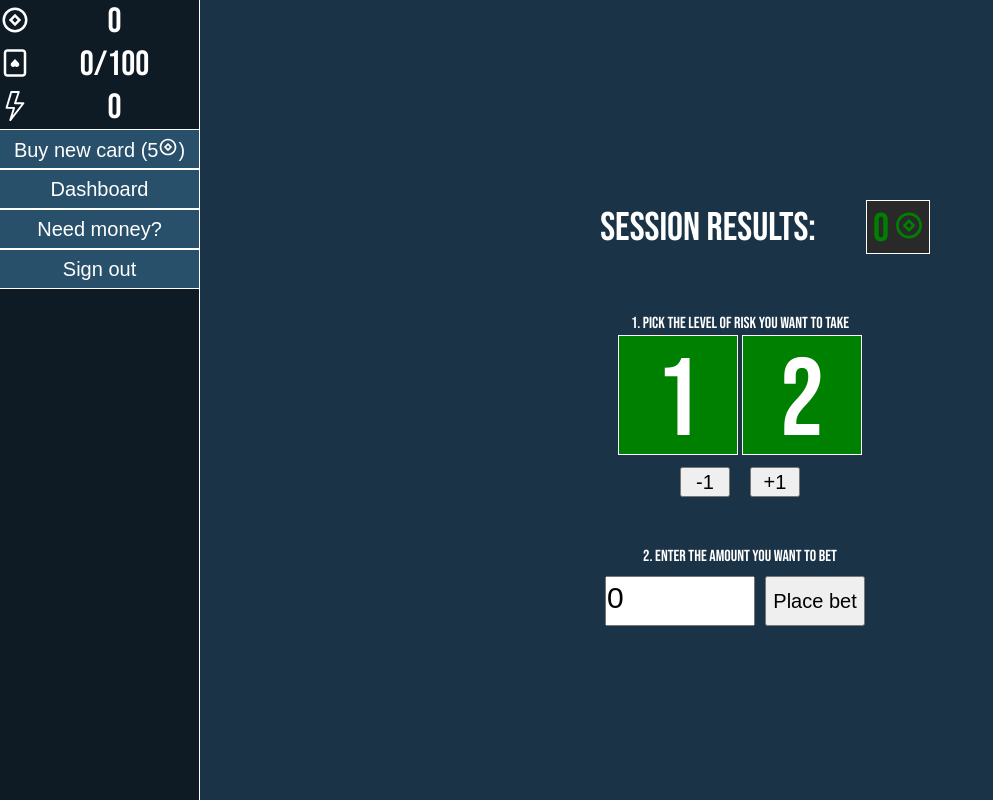
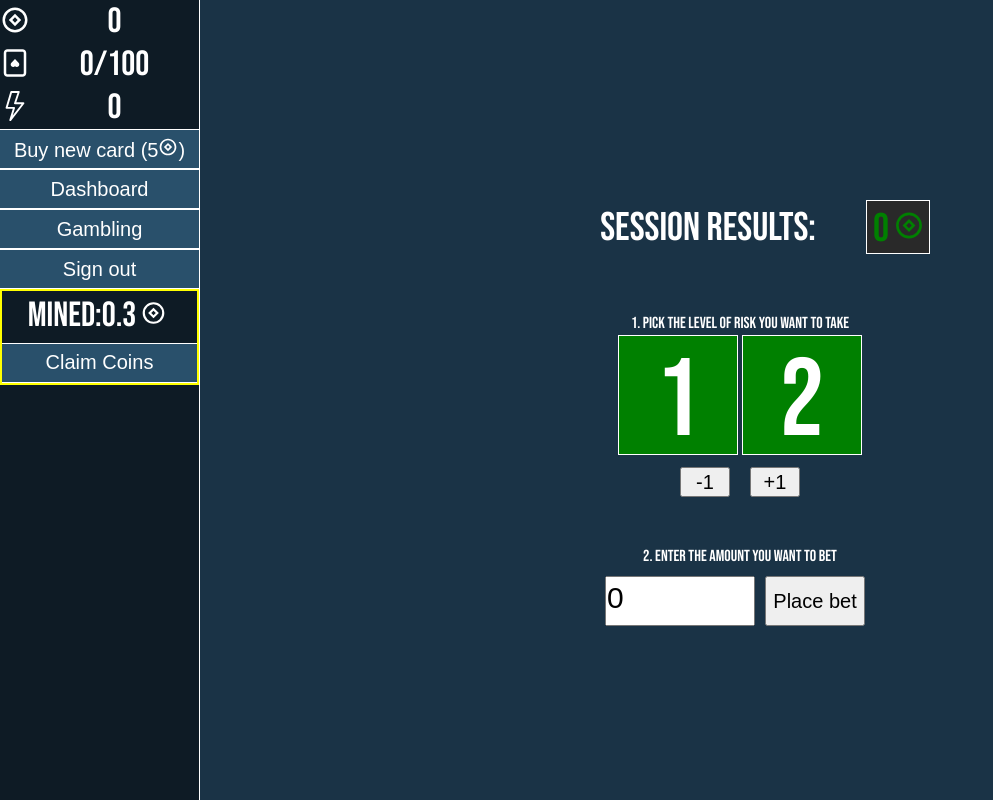
Before and after one commit to overflow68/collectibles, a React (Create React App) app: page /gambling in a window 1280 px wide. Shown: the whole page, without its empty margins (0-993 px from the left). Built offline with nearby package versions, Linux system fonts and the light colour scheme; no server answers; the database is empty; sample sign-in values are in the browser's storage.

Commit message:
Added mining system to balance the player's economy

```diff
--- a/src/AuthProvider.js
+++ b/src/AuthProvider.js
@@ -36,12 +36,13 @@ export function AuthProvider({ children }) {
         gold: 25,
         collection: [],
         power: 0,
-        name: result.user.displayName
+        name: result.user.displayName,
+        goldMine: 0
       });
       const docSnap1 = await getDoc(docRef);
       if (docSnap1.exists()){
 
-      await updateDoc(doc(db, "HoF", "smnunique"), {
+      await setDoc(doc(db, "HoF", "smnunique"), {
         players: arrayUnion(docSnap1.id)
       });}
 
--- a/src/CollectionProvider.js
+++ b/src/CollectionProvider.js
@@ -12,7 +12,7 @@ export function useCollection() {
 }
 export function ColProvider({ children }) {
     const { currentUser } = useAuth()
-    const [userData, setUserData] = useState({ gold:0,collection:[], power: 0, name:"" });
+    const [userData, setUserData] = useState({ gold:0,collection:[], power: 0, name:"", goldMine:0 });
     const isFirstRender = useRef(true)
     const [isLoading, setLoading] = useState(true)
 
@@ -25,7 +25,8 @@ export function ColProvider({ children }) {
       gold: userData.gold,
       collection: JSON.stringify(userData.collection),
       power: userData.power,
-      name : userData.name
+      name : userData.name,
+      goldMine: userData.goldMine
     });
   }
 
@@ -51,6 +52,9 @@ export function ColProvider({ children }) {
       });
       setUserData((prevState) => {
         return { ...prevState, name: docSnap.data().name };
+      });
+      setUserData((prevState) => {
+        return { ...prevState, goldMine: docSnap.data().goldMine };
       });
     } }
     setLoading(false)
--- a/src/components/luckGame.js
+++ b/src/components/luckGame.js
@@ -10,6 +10,7 @@ export default function Game(){
     const [squares, setSquares]=useState([<Square key={uniqid()} multiplier="1"/>,<Square key={uniqid()} multiplier="2" />])
     const [inputData,setData]=useState(0);
     const {userData, saveChanges, setUserData} =useCollection();
+    const [won,setWon]=useState(true);
     const[sessionResult,setResult] = useState(0)
     const moreMult = ()=>{
         if (multiplier<9){
@@ -41,14 +42,16 @@ export default function Game(){
                 let copyData = {...userData};
                 copyData.gold += inputData * multiplier;
                 setUserData(copyData)
-                setResult(sessionResult+(inputData*multiplier))
+                setWon(true)
+                setResult("+" + (inputData*multiplier-inputData))
                 saveChanges()
 
             }else{
                 let copyData = {...userData};
                 copyData.gold -= inputData;
                 setUserData(copyData)
-                setResult(sessionResult-inputData)
+                setWon(false)
+                setResult("-" + inputData)
                 saveChanges()
 
             }
@@ -60,7 +63,7 @@ export default function Game(){
         <div className="game-cont">
             <div className="result-cont">
             <div className="sess-results">Session results:</div>
-            <div className="result-wrap"><div className="positive">{Math.round(sessionResult)}<RiCopperCoinLine className="coinn"></RiCopperCoinLine></div></div>
+            <div className="result-wrap"><div className={won ? "positive" : "negative"}>{Math.round(sessionResult)}<RiCopperCoinLine className="coinn"></RiCopperCoinLine></div></div>
             </div>
            <div className="square-cont">
            <div>1. Pick the level of risk you want to take</div>
--- a/src/components/menu.js
+++ b/src/components/menu.js
@@ -3,6 +3,7 @@ import { RiCopperCoinLine } from "react-icons/ri";
 import { CgCardSpades } from "react-icons/cg";
 import { useCollection } from "../CollectionProvider";
 import { useAuth } from "../AuthProvider";
+import CoinMine from './mining';
 import {Link} from "react-router-dom"
 import {BsLightning} from 'react-icons/bs'
 export default function Menu(){
@@ -12,7 +13,7 @@ export default function Menu(){
         <div className="menu">
         <div className="stat">
           <RiCopperCoinLine className="stats-icon" size="30" />
-          {userData.gold  ? Math.round(userData.gold) : 0}
+          {userData.gold  ? Math.round(userData.gold * 10) / 10 : 0}
         </div>
         <div className="stat">
           <CgCardSpades className="stats-icon" size="30" />
@@ -30,12 +31,12 @@ export default function Menu(){
           Dashboard
   </button></Link>
   <Link to="/gambling"><button className="menuBtn">
-          Need money?
+          Gambling
   </button></Link>
         <button className="menuBtn" onClick={logOut}>
           Sign out
         </button>
-
+        <CoinMine/>
 
       </div>
     )
--- /dev/null
+++ b/src/components/mining.js
@@ -0,0 +1,46 @@
+import React, {useState, useEffect} from "react";
+import {useCollection} from '../CollectionProvider'
+import { RiCopperCoinLine } from "react-icons/ri";
+import '../style/dashboard.css'
+
+
+ export default function CoinMine(){
+     const {userData, saveChanges, setUserData} = useCollection()
+     const [mined, setMined] = useState(userData.goldMine)
+
+
+     const mine = ()=>{
+         setMined(mined+0.1)
+     }
+     useEffect(() => {
+       setUserData((prevState) => {
+            return { ...prevState, goldMine: mined };
+          });
+          saveChanges()
+      },[mined]);
+
+      const claim = ()=>{
+        setUserData((prevState) => {
+            return { ...prevState, gold: mined +userData.gold };
+          });
+          setMined(0)
+          saveChanges()
+      }
+
+
+
+    useEffect(() => {
+        const timer = setTimeout(() => {
+            mine()
+          }, 1800);
+
+          return () => clearTimeout(timer);
+
+      });
+    return(
+        <div className="mine-wrap">
+            <div>Mined:{Math.round(mined * 10) / 10}<RiCopperCoinLine className="coinn"></RiCopperCoinLine></div>
+            <button onClick={claim} className="menuBtn">Claim Coins</button>
+        </div>
+    )
+}
--- a/src/style/dashboard.css
+++ b/src/style/dashboard.css
@@ -86,3 +86,14 @@
 .user{
     margin-top: 35px;
 }
+
+
+.mine-wrap{
+    border: 2px solid yellow;
+    width: 100%;
+    font-size: 35px;
+}
+
+.minedd{
+    padding-left: 55px;
+}
--- a/src/style/gambling.css
+++ b/src/style/gambling.css
@@ -83,6 +83,11 @@ input{
     color: green;
 }
 
+.negative{
+    font-size: 40px;
+    color: rgb(243, 82, 82);
+}
+
 .result-cont{
     display: flex;
     justify-content: center;
--- /dev/null
+++ b/src/style/mining.css
@@ -0,0 +1,5 @@
+.mine-wrap{
+    border: 1px solid yellow;
+    width: 100%;
+    font-size: 1rem;
+}
```
